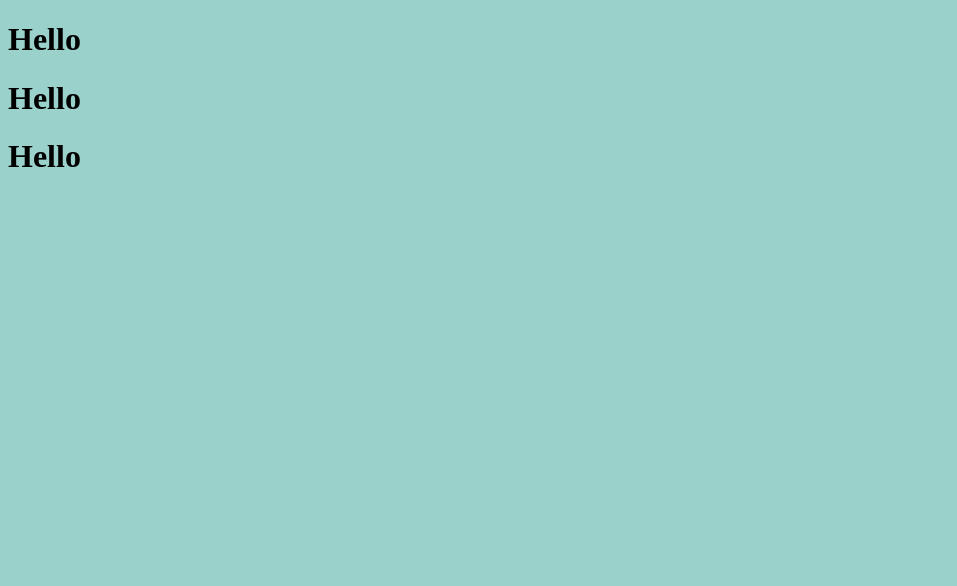
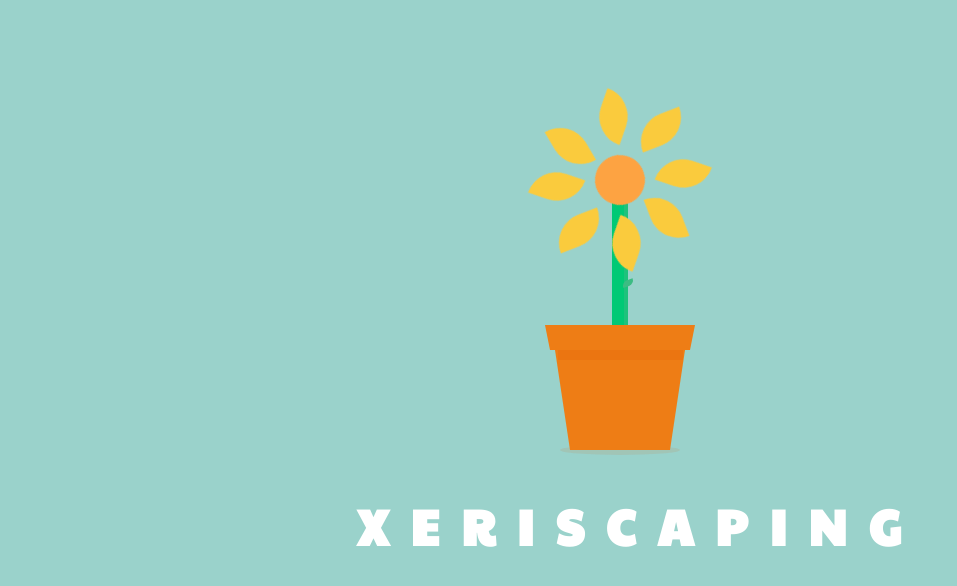
Before and after one commit to bphoebew/plant, a plain HTML site: page index.html in a window 1280 px wide. Shown: the whole page, without its empty margins (0-957 px from the left). Drawn offline with nearby package versions, Linux system fonts and the light colour scheme.

Commit message:
commit 2

```diff
--- a/index.html
+++ b/index.html
@@ -4,9 +4,40 @@
     <meta charset="utf-8">
     <link rel="stylesheet" href="styles.css">
     <title>XERISCAPING</title>
+    <link href="https://fonts.googleapis.com/css?family=Paytone+One&display=swap" rel="stylesheet">
   </head>
   <body>
-    <h1> Hello </h1>
-        <h1> Hello </h1>    <h1> Hello </h1>
+    <div id = "move">
+    <div class="container">
+      <!-- Plant pot -->
+      <div class="pot pot-bot">
+        <div class="shadow"></div>
+        <div class="pot pot-shadow"></div>
+        <div class="pot pot-top"></div>
+
+        <!-- Plant -->
+        <div class="plant">
+          <div class="head">
+          <!--div class="face"></div-->
+          <ul>
+              <li></li>
+              <li></li>
+              <li></li>
+              <li></li>
+              <li></li>
+              <li></li>
+              <li></li>
+              <li></li>
+            </ul>
+           </div>
+        </div>
+
+      </div>
+    </div>
+    <h1 class = "title"> XERISCAPING </h1>
+    </div>
+
+        <script src="https://ajax.googleapis.com/ajax/libs/jquery/2.1.3/jquery.min.js"></script>
+<script type="text/javascript" src="preloader.js"></script>
   </body>
 </html>
--- a/styles.css
+++ b/styles.css
@@ -1,3 +1,255 @@
-body{
-  background-color: #9ad2cbff;
+html {
+  /* background: #ebeff0; */
+  background: #9ad2cbff;
 }
+
+:before,
+:after {
+  content: "";
+  position: absolute;
+}
+
+.container {
+  width: 140px;
+  margin: 280px auto 40px auto;
+}
+
+.pot {
+  background: #ee7d15;
+  position: relative;
+}
+
+.pot > div {
+  position: absolute;
+}
+
+.pot-bot {
+  width: 100px;
+  height: 100px;
+}
+
+.pot-bot:before {
+  top: 0;
+  left: -15px;
+  border-left: 15px solid transparent;
+	border-right: 0px solid transparent;
+	border-top: 100px solid #ee7d15;
+}
+
+.pot-bot:after {
+  top: 0;
+  right: -15px;
+  border-left: 0px solid transparent;
+	border-right: 15px solid transparent;
+	border-top: 100px solid #ee7d15;
+}
+
+.pot-top {
+  width: 140px;
+  height: 25px;
+  top: -25px;
+  left: 50%;
+  margin-left: -70px;
+}
+
+.pot-top:before {
+  left: -5px;
+  top: 0;
+  border-left: 5px solid transparent;
+	border-right: 0px solid transparent;
+	border-top: 25px solid #ee7d15;
+}
+
+.pot-top:after {
+  right: -5px;
+  top: 0;
+  border-right: 5px solid transparent;
+	border-left: 0px solid transparent;
+	border-top: 25px solid #ee7d15;
+}
+
+.pot-shadow {
+  z-index: 3;
+  width: 125px;
+  height: 10px;
+  background: rgba(220,84,0,0.2);
+  left: 50%;
+  top: 0;
+  margin-left: -62.5px;
+}
+
+
+.shadow {
+  background: rgba(220, 84,0,0.1);
+  z-index: -1;
+  bottom: -5px;
+  left: 50%;
+  margin-left: -60px;
+  width: 120px;
+  height: 10px;
+	border-radius: 120px / 10px;
+}
+
+.plant {
+  height: 280px;
+  background: #00c975;
+  width: 16px;
+  z-index: -1;
+  bottom: 0;
+  left: 50%;
+  margin-left: -8px;
+  border-radius: 16px 16px 0 0;
+}
+
+.plant > div {
+  position: absolute;
+}
+
+.plant:before {
+  height: 275px;
+  width: 4px;
+  right: 0;
+  bottom: 0;
+  background: rgba(60,188,131,0.5);
+  border-radius: 0 30px 0 0;
+}
+
+.plant:after {
+  left: 10px;
+  top: 110px;
+  width: 0px;
+  height: 0px;
+  border-radius: 100px 0px 100px 0px;
+  background:#3cbc83;
+  transform: rotate(-20deg);
+}
+
+.head {
+  width: 50px;
+  height: 50px;
+  left: 50%;
+  top: -15px;
+  margin-left: -25px;
+  border-radius: 50px;
+  background:  #fda342
+}
+
+.face {
+  background: #a3430c;
+  width: 20px;
+  height: 20px;
+  border-radius: 25px;
+  position: absolute;
+  margin-top: -10px;
+  margin-left: -10px;
+  top: 50%;
+  left: 50%;
+}
+
+li {
+  list-style: none;
+ 	width:50px;
+  height:30px;
+  position: absolute;
+  float:left;
+  border-radius: 100px 0px 100px 0px;
+  background:#facb3d;
+}
+
+li:nth-child(1) {
+  top:10px;
+  left:60px;
+  transform: rotate(30deg);
+}
+
+li:nth-child(2) {
+  top:15px;
+  right:60px;
+  transform: rotate(20deg);
+}
+
+li:nth-child(3) {
+  top:55px;
+  right:45px;
+  transform: rotate(-20deg);
+}
+
+li:nth-child(4) {
+  top:55px;
+  left:45px;
+  transform: rotate(-110deg);
+}
+
+li:nth-child(5) {
+  top:75px;
+  left:00px;
+  transform: rotate(-60deg);
+}
+
+li:nth-child(6) {
+  bottom: 55px;
+  left:45px;
+  transform: rotate(-20deg);
+}
+
+li:nth-child(7) {
+  bottom:55px;
+  right:45px;
+  transform: rotate(-110deg);
+}
+
+li:nth-child(8) {
+  bottom:75px;
+  left:00px;
+  transform: rotate(-60deg);
+}
+
+/* animation controls */
+
+.plant, .plant:before {
+  animation: grow 4s ease-out forwards;
+}
+
+.head {
+  transform: scale(0.4);
+  animation-name: flower, rota;
+  animation-duration: 3s, 15s;
+  animation-timing-function: ease-out, ease-out;
+  animation-fill-mode: forwards;
+  animation-delay: 1s, 4s;
+}
+.plant:after {
+  animation: leaf 5s ease-out forwards;
+  animation-delay: 4s;
+}
+
+@keyframes grow {
+  from { height : 50px; }
+  to { height : 280px ; }
+}
+
+@keyframes flower {
+  from { transform: scale(0.4); }
+  to { transform: scale(1); }
+}
+
+@keyframes rota {
+  from { transform : rotate(0); }
+  to { transform : rotate(360deg); }
+}
+
+@keyframes leaf {
+  from { width : 0px; height: 0; }
+  to {   width: 40px; height: 20px; }
+}
+.title{
+  font-size: 50px;
+  text-align: center;
+  font-family: 'Paytone One', sans-serif;
+  letter-spacing: 22px;
+  color: white;
+  margin: 0;
+}
+#move{
+margin-top: 350px;
+}
```
Also changed, not shown: logo.png (added).
